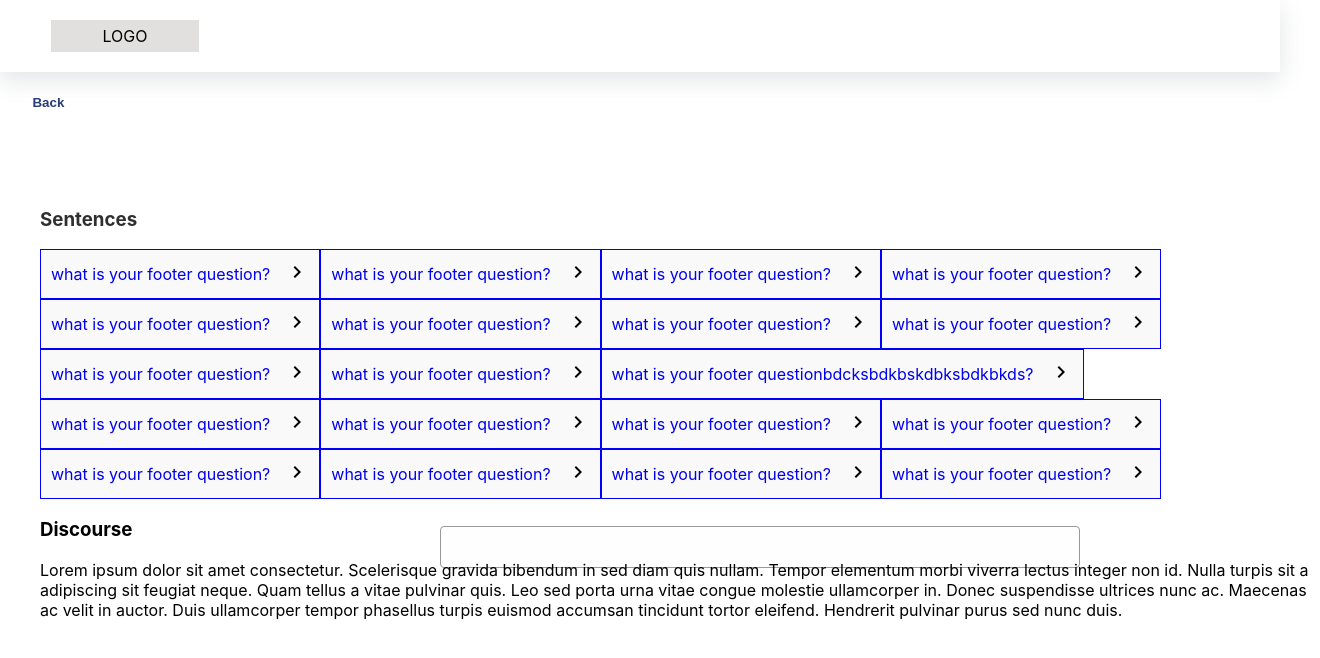
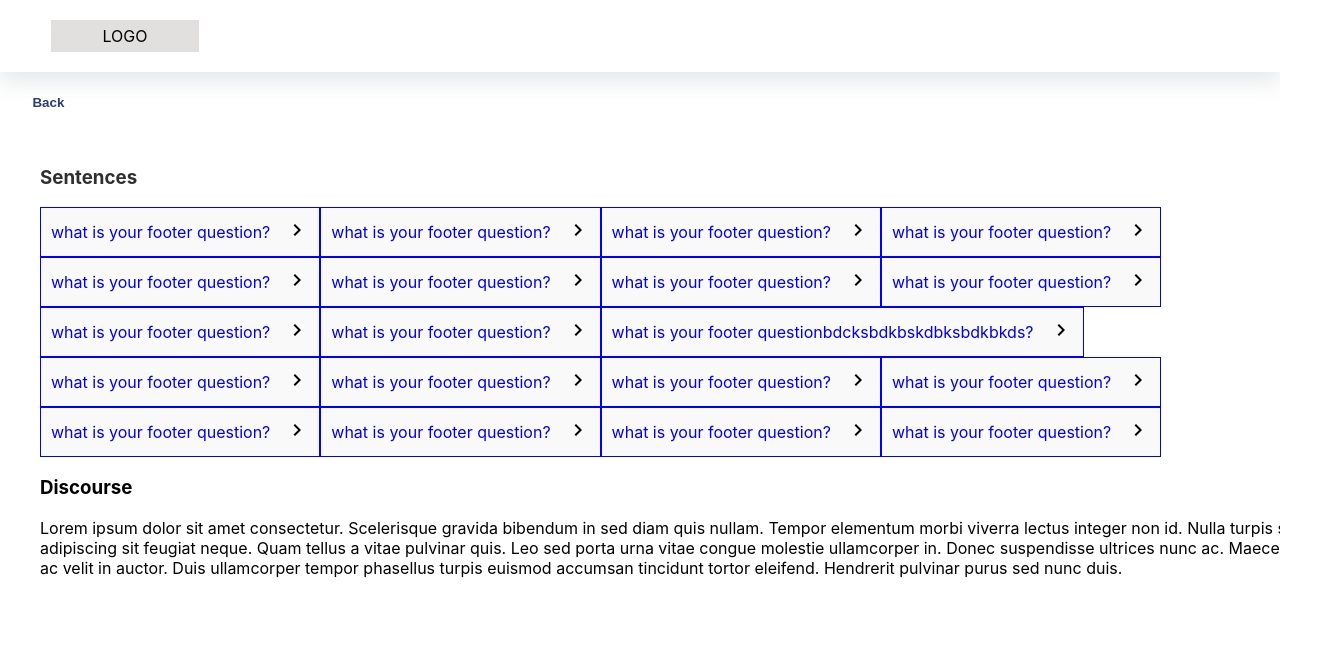
Before and after one commit to Eswarkartheekgrandhi/usr, a React (Create React App) app: page /usrTable in a window 1280 px wide. Shown: the top 658 px of the page, 1320 px wide, since content can reach past the window. Built offline with nearby package versions, Linux system fonts and the light colour scheme.

Commit message:
pulled usr table

```diff
--- a/src/components/USRTable.js
+++ b/src/components/USRTable.js
@@ -27,12 +27,11 @@ function USRTable() {
   ]);
 
   return (
-    <div>
+    <div className="top">
       <TopNavBar />
       <div className="ba">
         <button>Back</button>
       </div>
-      <div className="box"></div>
       <div className="box-top">
         <h3 className="sentence">Sentences</h3>
         <div className="contain">
@@ -48,7 +47,7 @@ function USRTable() {
       </div>
       <div className="box-middle">
         <h3 className="Discourse">Discourse</h3>
-        <p>
+        <p className="Discourse-data">
           Lorem ipsum dolor sit amet consectetur. Scelerisque gravida bibendum
           in sed diam quis nullam. Tempor elementum morbi viverra lectus integer
           non id. Nulla turpis sit a adipiscing sit feugiat neque. Quam tellus a
--- a/src/styles/USRTablepage.css
+++ b/src/styles/USRTablepage.css
@@ -1,3 +1,7 @@
+.top {
+  overflow-x: hidden;
+}
+
 .ba button {
   border: none;
   position: relative;
@@ -15,6 +19,8 @@
 
 .box-top {
   position: relative;
+  width: 100%;
+  overflow-x: hidden;
   left: 40px;
 }
 
@@ -27,6 +33,7 @@
   display: flex;
   flex-wrap: wrap;
   justify-content: flex-start;
+  margin-right: 2vw;
 }
 
 .content {
```
